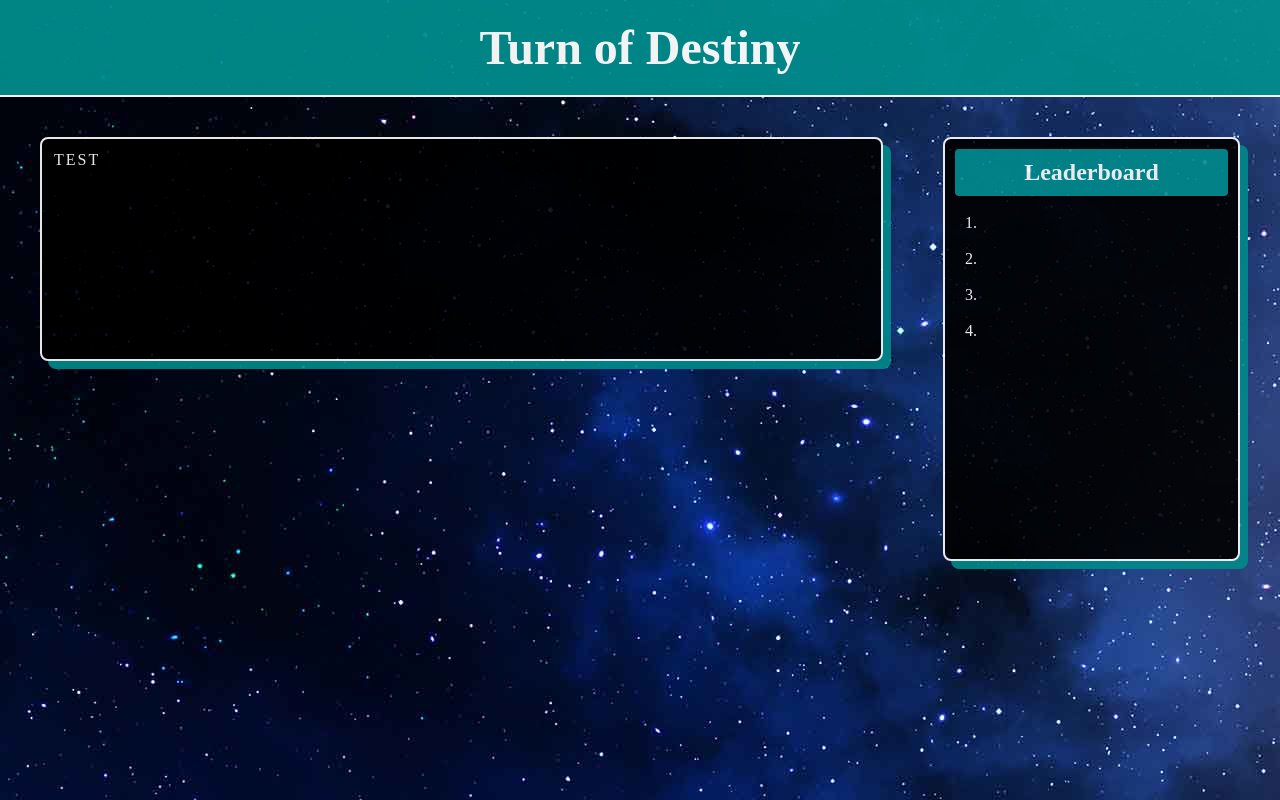
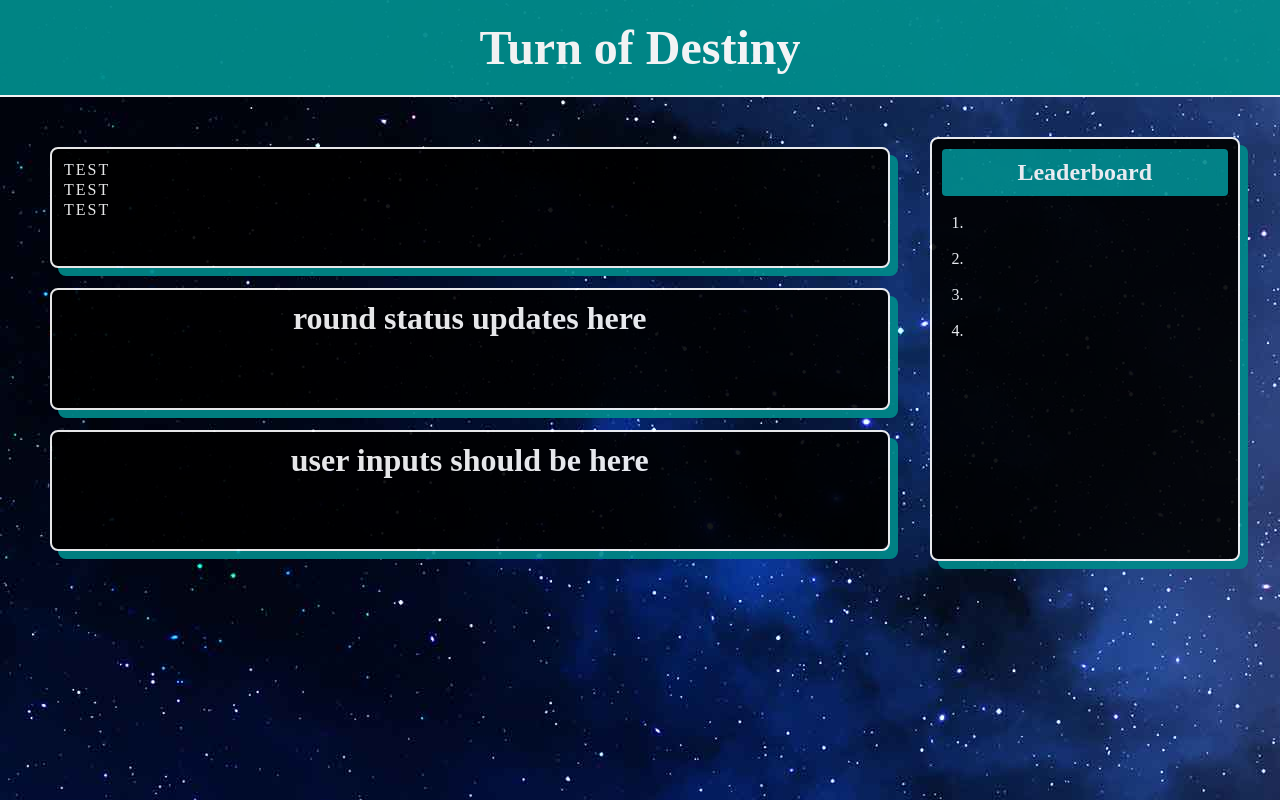
Before and after one commit to utastudents/cse3310_su24_group_1, a plain HTML site: page html/index.html in a window 1280 px wide. Both pictures are taken after a click on the button "Start Game". Drawn offline with Linux system fonts and the light colour scheme.

Commit message:
Added sections for displaying words, round status, and user inputs

```diff
--- a/html/index.html
+++ b/html/index.html
@@ -28,11 +28,11 @@
                 <button type = "button" class = "join-lobby" id = "join-lobby3" onclick = >Join Lobby 3</button>
                 <button type = "button" class = "join-lobby" id = "join-lobby4" onclick = >Join Lobby 4</button>
                 <button type = "button" class = "join-lobby" id = "join-lobby5" onclick = >Join Lobby 5</button><br> -->
-                <button type = "button" id = "start-game" onclick = gameStart()>Start Game</button>
+                <button type = "button" id = "startGame" onclick = gameStart()>Start Game</button>
                 <!-- <button type = "button">Join lobby</button> -->
             </div>
             <div class = "right">
-                <h2 class = "leaderboard-title">Leaderboard</h2><br>
+                <h2 class = "leaderboardTitle">Leaderboard</h2><br>
                 <p class = "player">1.</p><br>
                 <p class = "player">2.</p><br>
                 <p class = "player">3.</p><br>
@@ -42,8 +42,25 @@
         </div>
 
         <div class = "body" id = "gameScreen">
-            <div class = "left">
+            <div class = "left2">
+                <div class = "left" id = "wordDisplay">
                     <table>
+                        <tr>
+
+                            <td><p>T</p></td>
+                            <td><p>E</p></td>
+                            <td><p>S</p></td>
+                            <td><p>T</p></td>
+
+                        </tr>
+                        <tr>
+
+                            <td><p>T</p></td>
+                            <td><p>E</p></td>
+                            <td><p>S</p></td>
+                            <td><p>T</p></td>
+
+                        </tr>
                         <tr>
 
                             <td><p>T</p></td>
@@ -54,8 +71,15 @@
                         </tr>
                     </table>
                 </div>
+                <div class = "left" id = "roundStatus">
+                    <h1>round status updates here</h1>
+                </div>
+                <div class = "left" id = "gameInput">
+                    <h1>user inputs should be here</h1>
+                </div>
+            </div>
             <div class = "right">
-                <h2 class = "leaderboard-title">Leaderboard</h2><br>
+                <h2 class = "leaderboardTitle">Leaderboard</h2><br>
                 <p class = "player">1.</p><br>
                 <p class = "player">2.</p><br>
                 <p class = "player">3.</p><br>
--- a/html/style.css
+++ b/html/style.css
@@ -83,7 +83,7 @@ button:hover {
     opacity: 0.9;
 }
 
-.right .leaderboard-title {
+.right .leaderboardTitle {
     background-color: darkcyan;
     padding: 10px;
     border-radius: 4px;
@@ -97,3 +97,22 @@ button:hover {
 #gameScreen {
     display: none;
 }
+
+.left2 {
+    display: flex;
+    flex-direction: column;
+    flex: 3;
+}
+
+#wordDisplay {
+    margin: 10px;
+
+}
+
+#roundStatus {
+    margin: 10px;
+}
+
+#gameInput {
+    margin: 10px;
+}
```
Lines whose indentation alone changed are shown as unchanged.
